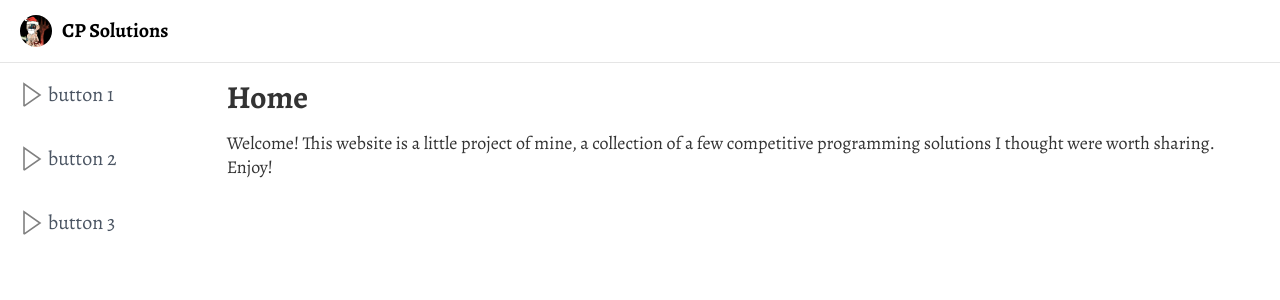
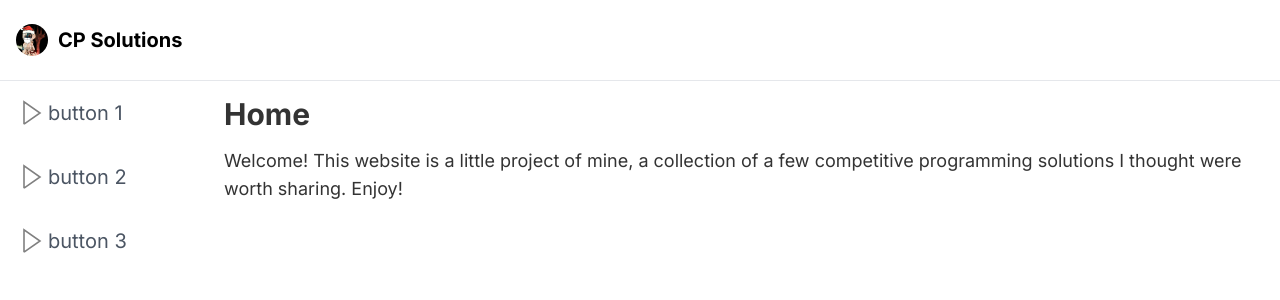
Before and after one commit to danielzsh/cp-sols, a Next.js app: page / in a window 1280 px wide. Shown: the top 300 px of the page. Built offline with nearby package versions, Linux system fonts and the light colour scheme.

Commit message:
update styles

```diff
--- a/app/fonts.ts
+++ b/app/fonts.ts
@@ -1,5 +1,5 @@
-import {Alegreya} from 'next/font/google';
+import {Inter} from 'next/font/google';
 
-export const font = Alegreya({
+export const font = Inter({
     subsets: ['latin']
 })
--- a/app/global.css
+++ b/app/global.css
@@ -19,40 +19,31 @@ svg {
   display: inline-block;
   vertical-align: top;
 }
-
+@layer base {
   h1 {
-  font-weight: 700;
-  font-size: 20px;
-  line-height: 1;
+    @apply font-bold;
+    @apply text-xl;
     margin: 6px 0 6px 10px;
     display: inline-block;
     vertical-align: top;
   }
-
-p {
-  font-size: 18px;
-}
-
-button + button {
-  margin-left: 10px;
-}
-
   section {
-  font-size: 14px;
-  line-height: 24px;
-  padding: 18px 20px;
+    @apply text-lg;
+    @apply px-4;
+    @apply py-3;
     color: #333;
   }
   section h1, section h2, section h3 {
-  margin: 0 0 10px;
-  display: block;
+    @apply mx-0;
+    @apply mb-3;
+    @apply block;
   }
   section h1 {
-  font-weight: 700;
-  font-size: 32px;
-  line-height: 1;
+    @apply font-bold;
+    @apply text-3xl;
+    @apply leading-none;
   }
-
+}
 section p {
   margin: 1em 0;
 }
--- a/app/layout.tsx
+++ b/app/layout.tsx
@@ -2,7 +2,6 @@ import { ReactNode } from "react";
 import { Page } from "../components/page/Page";
 import { font } from "./fonts";
 import "./global.css";
-
 export default function Layout({children} : {children: ReactNode}) {
     return (
         <html lang="en" className={font.className}>
--- a/app/page.tsx
+++ b/app/page.tsx
@@ -1,5 +1,3 @@
-import styles from './home.module.css'
-
 function Home() {
   return (
     <>
--- a/components/accordion/Accordion.tsx
+++ b/components/accordion/Accordion.tsx
@@ -11,7 +11,7 @@ export const Accordion = ({content, ...props}) => {
             );
         } else res.push(<AccordionElement label={key}>{content[key]}</AccordionElement>)
     }
-    return <div style={{flexDirection: 'column', ...props.style}} >
+    return <div className={`flex flex-col ${props.className}`}>
         {res}
     </div>
 }
--- a/components/header/Header.tsx
+++ b/components/header/Header.tsx
@@ -1,13 +1,10 @@
 import React from 'react';
-import styles from './header.module.css';
 
 export const Header = ({ pageName } : { pageName : string }) => (
   <header>
-    <div className={styles.wrapper}>
-      <div style={{display: 'flex', alignItems: 'center'}}>
-        <img width="32" height="32" src="/invert_santa.png" style={{borderRadius: '50%'}} />
-        <h1>{ pageName }</h1>
-      </div>
+    <div className="border-b border-gray-200 px-4 py-5 flex items-center">
+      <img width="32" height="32" src="/invert_santa.png" className="rounded-full" />
+      <h1>{ pageName }</h1>
     </div>
   </header>
 );
--- a/components/header/header.module.css
+++ /dev/null
@@ -1,13 +0,0 @@
-.wrapper {
-  border-bottom: 1px solid rgba(0, 0, 0, 0.1);
-  padding: 15px 20px;
-  display: flex;
-  align-items: center;
-  justify-content: space-between;
-}
-
-.welcome {
-  color: #333;
-  font-size: 14px;
-  margin-right: 10px;
-}
--- a/components/page/Page.tsx
+++ b/components/page/Page.tsx
@@ -1,6 +1,6 @@
 import React, { ReactNode } from 'react';
 import { Header } from '../header/Header';
-import { Accordion, AccordionElement } from '../accordion';
+import { Accordion } from '../accordion';
 
 export const Page = ({ children } : { children: ReactNode }) => {
   return (
@@ -8,8 +8,8 @@ export const Page = ({ children } : { children: ReactNode }) => {
       <Header
         pageName={"CP Solutions"}
       />
-      <main style={{display: 'flex'}}>
-        <Accordion style={{flex: 1}}
+      <main className="flex">
+        <Accordion className="flex-1"
           content={
             {
               'button 1': <>content 1</>,
@@ -20,7 +20,7 @@ export const Page = ({ children } : { children: ReactNode }) => {
             }
           }
         />
-        <section style={{flex: '5'}}>
+        <section className="flex-[5_5_0%]">
           { children }
         </section>
         </main>
```
Also changed, not shown: app/home.module.css (deleted, +0 -11 lines), components/page/page.module.css (deleted, +0 -32 lines). Lines whose indentation alone changed are shown as unchanged.
